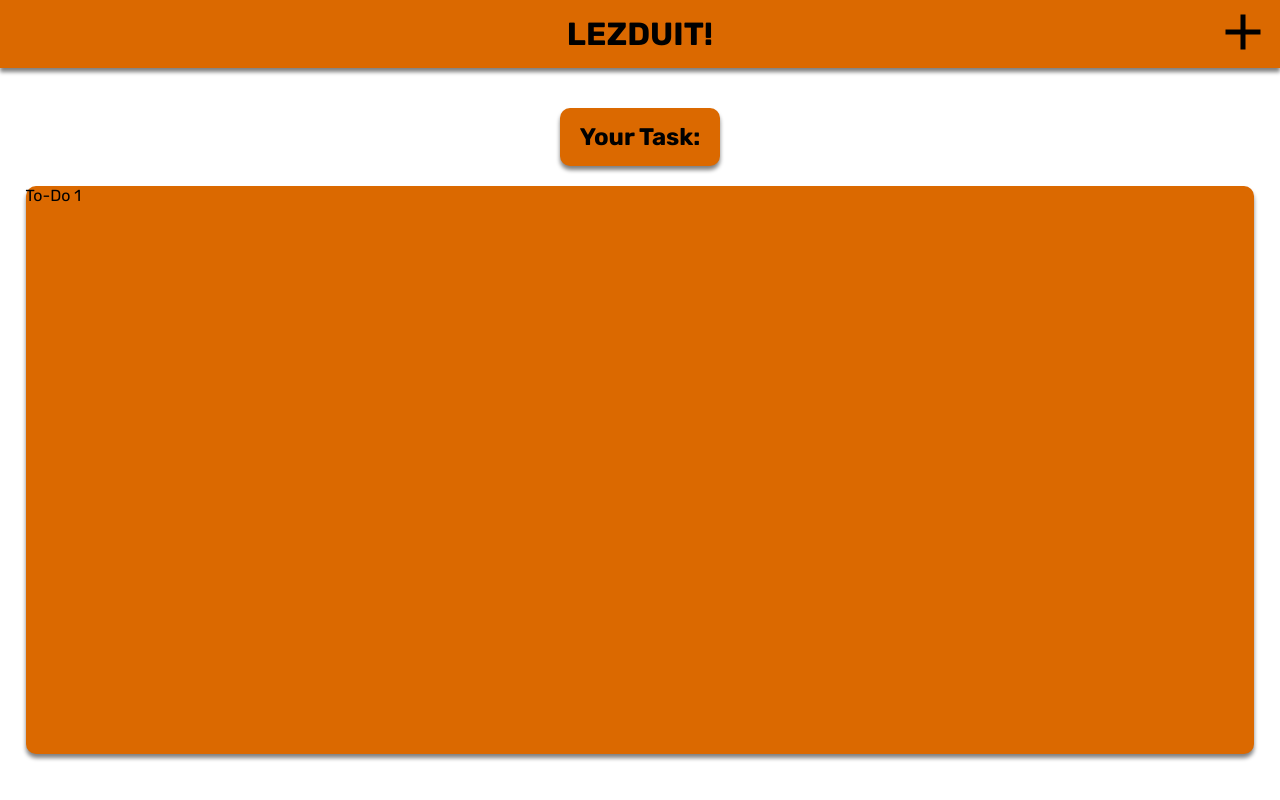
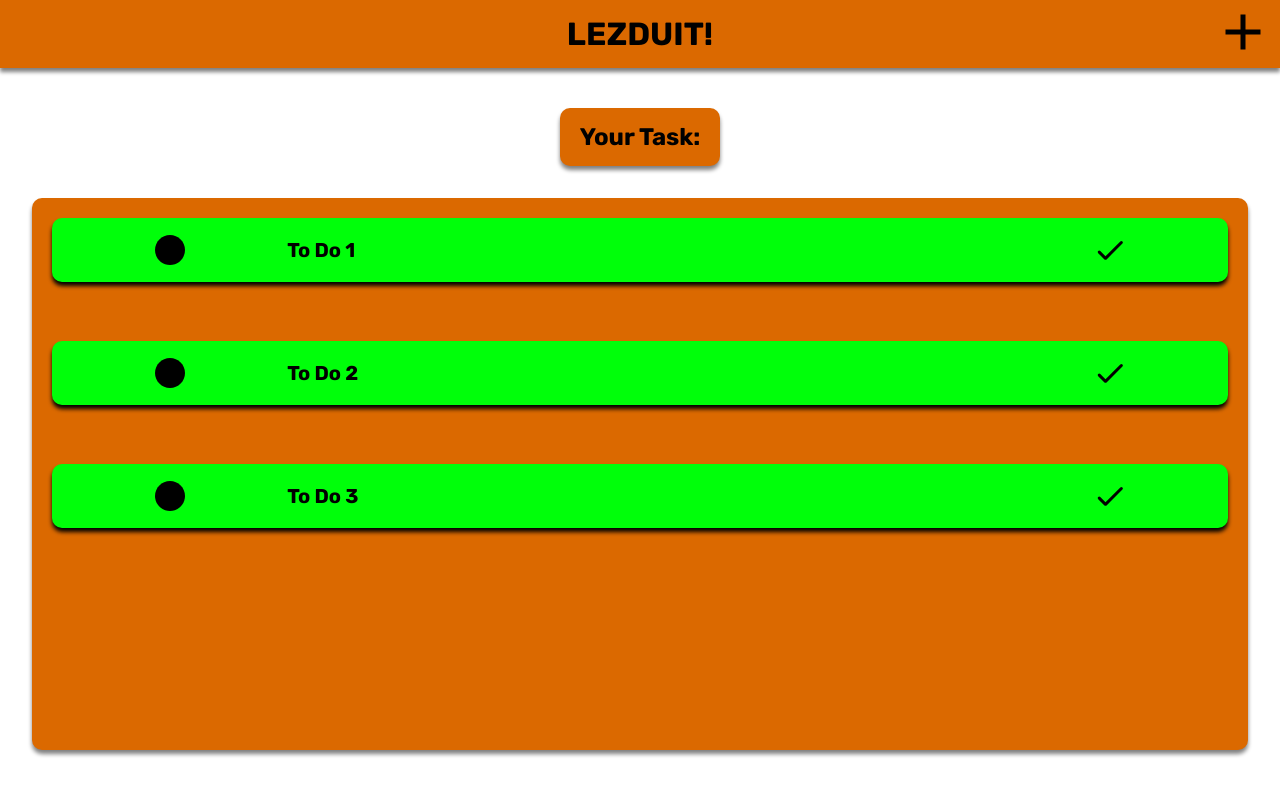
Before and after one commit to Muhammad-Fiqri/lezduit, a React (Vite) app: page / in a window 1280 px wide. Built offline with nearby package versions, Linux system fonts and the light colour scheme.

Commit message:
Main Menu Done

```diff
--- a/src/Task Menu/TaskList.jsx
+++ b/src/Task Menu/TaskList.jsx
@@ -1,10 +1,26 @@
 import './TaskList.scss';
+import CircleRoundedIcon from '@mui/icons-material/CircleRounded';
+import CheckRoundedIcon from '@mui/icons-material/CheckRounded';
 
 function TaskList() {
     return(
         <>
             <div className="TaskListWrapper">
-                <div className="ToDo">To-Do 1</div>
+                <div className="ToDo">
+                    <CircleRoundedIcon/>
+                    <p>To Do 1</p>
+                    <CheckRoundedIcon/>
+                </div>
+                <div className="ToDo">
+                    <CircleRoundedIcon/>
+                    <p>To Do 2</p>
+                    <CheckRoundedIcon/>
+                </div>
+                <div className="ToDo">
+                    <CircleRoundedIcon/>
+                    <p>To Do 3</p>
+                    <CheckRoundedIcon/>
+                </div>
             </div>
         </>
     );
--- a/src/Task Menu/TaskList.scss
+++ b/src/Task Menu/TaskList.scss
@@ -1,14 +1,36 @@
 $primaryColor: #DB6900;
+$additionalColor: #00FF0A;
 
 .TaskListWrapper {
     background-color: $primaryColor;
-    height: 71vh;
 
-    margin-right: 2vw;
-    margin-left: 2vw;
-    margin-bottom: 2vw;
+    height: 64%;
+    margin: 2.5%;
+    padding: 20px;
 
     border-radius: 10px;
+    box-shadow: 0px 4px 4px gray;
 
-    box-shadow: 0px 4px 4px gray;
+    .ToDo {
+        display: grid;
+        grid-template-columns: 2fr 6fr 2fr;
+
+        background-color: $additionalColor;
+        border-radius: 10px;
+        box-shadow: 0px 4px 4px black;
+
+        margin-bottom: 5%;
+
+        p {
+            text-align: left;
+            font-weight: bold;
+            font-size: 20px;
+        }
+
+        svg {
+            transform: scale(1.5);
+            align-self: center;
+            justify-self: center;
+        }
+    }
 }
--- a/src/Task Menu/TopNav.jsx
+++ b/src/Task Menu/TopNav.jsx
@@ -2,11 +2,15 @@ import AddIcon from '@mui/icons-material/Add';
 import './TopNav.scss';
 
 function TopNav() {
+    const addIconClicked = () => {
+      console.log("Add Task Clicked");
+    }
+
     return(
       <>
         <div className='TopNavWrapper'>
             <h1>LEZDUIT!</h1>
-            <AddIcon/>
+            <AddIcon onClick={addIconClicked}/>
         </div>
       </>
     );
--- a/src/index.scss
+++ b/src/index.scss
@@ -9,3 +9,9 @@ body
   width: 100vw;
   height: 100vh;
 }
+
+#root
+{
+  width: 100vw;
+  height: 100vh;
+}
```
